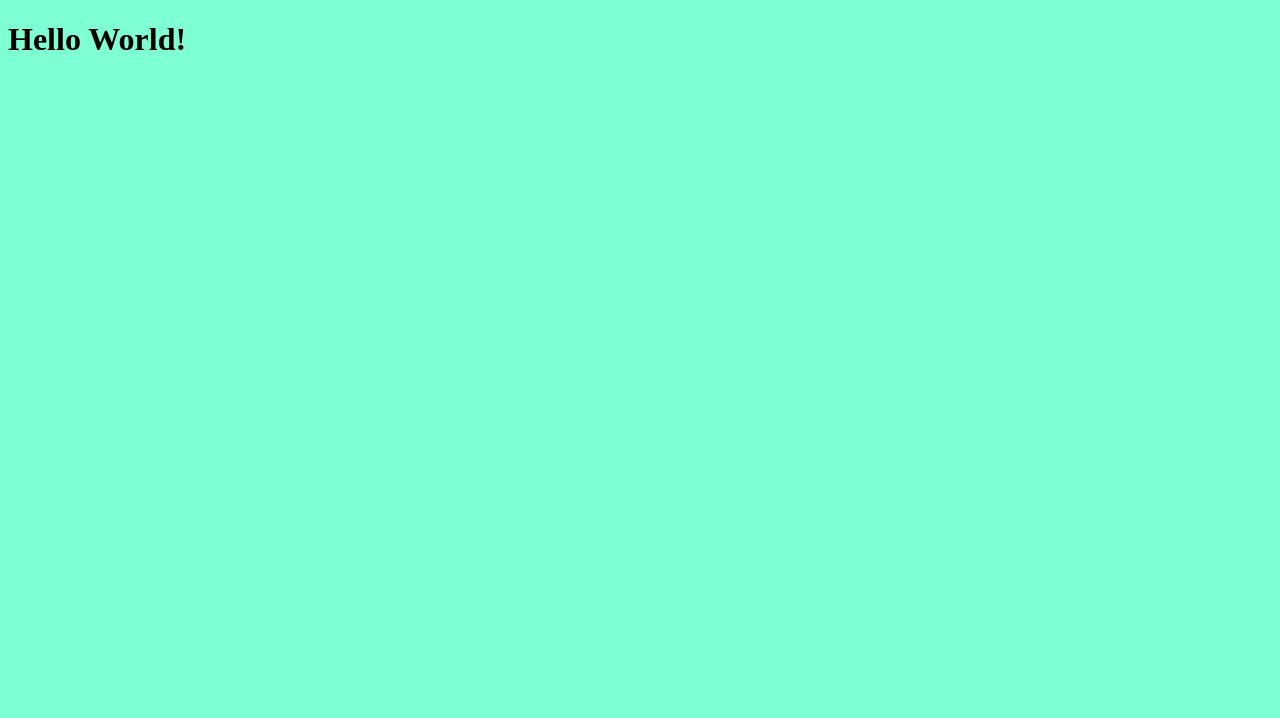
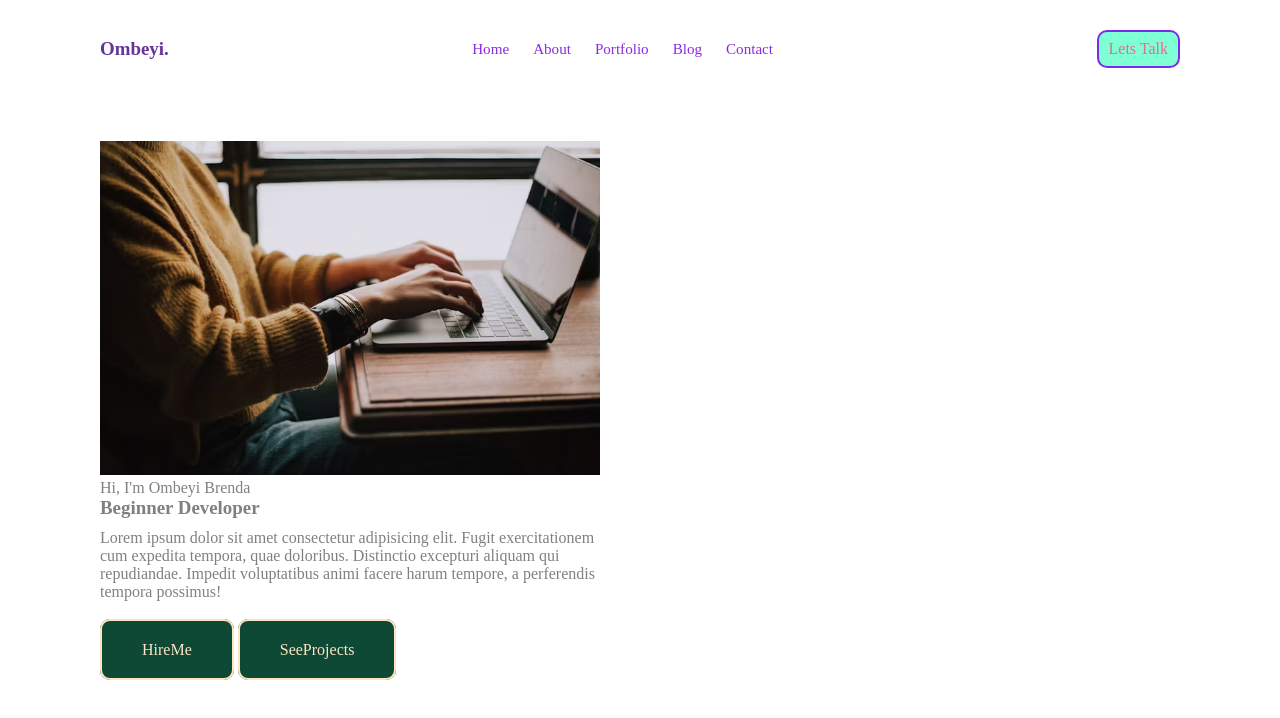
Before and after one commit to OmbeyiHub/My-Personal-Website, a plain HTML site: page index.html in a window 1280 px wide. Drawn offline with Linux system fonts and the light colour scheme.

Commit message:
my website

```diff
--- a/index.html
+++ b/index.html
@@ -7,8 +7,29 @@
     <link rel="stylesheet" href="style.css" />
 </head>
 <body>
-    <h1>Hello World!</h1>
-    <script src="script.js"></script>
+    <header>
+        <h2 class="logo">Ombeyi.</h2>
+        <nav class="navigation">
+            <a href="#">Home</a>
+            <a href="#">About</a>
+            <a href="#">Portfolio</a>
+            <a href="#">Blog</a>
+            <a href="#">Contact</a>
+        </nav>
+        <a href="#" class="btn-talk">Lets Talk</a>
+ </header>
+ <section class="home">
+    <div class="content">
+         <img src="./Assets 2/picture.avif"alt="laptop"width=500
+        <h2>Hi, I'm <span>Ombeyi Brenda</span></h2>
+        <h4>Beginner Developer</h4>
+        <p>Lorem ipsum dolor sit amet consectetur adipisicing elit. Fugit exercitationem cum expedita tempora, quae doloribus. Distinctio excepturi aliquam qui repudiandae. Impedit voluptatibus animi facere harum tempore, a perferendis tempora possimus!</p>
+        <div class="btn-group">
+            <a href="#">HireMe</a>
+            <a href="#">SeeProjects</a>
+</div>
+</div>
 
+ </section>
 </body>
 </html>
--- a/style.css
+++ b/style.css
@@ -1,3 +1,72 @@
-body {
-    background:aquamarine;
+*{
+    margin: 0;
+    padding: 0;
+    box-sizing: border-box;
+    font-family: 'Poppins';
 }
+header {
+    position: fixed;
+    top: 0;
+    left: 0;
+    width: 100%;
+    padding: 30px 100px;
+    display: flex;
+    justify-content: space-between;
+    align-items: center;
+    z-index: 100;
+}
+.logo{
+    font-size: 0.5cm;
+    color: rebeccapurple;
+    cursor: default;
+}
+.navigation a {
+    font-size: 0.4cm;
+    color: blueviolet;
+    text-decoration: none;
+    margin-right: 20px;
+    font-weight: 500;
+}
+.btn-talk {
+    color: palevioletred;
+    text-decoration: none;
+    padding: 8px 10px;
+    background-color: aquamarine;
+    border-radius: 10px;
+    border: 2px solid #7d2ae8;
+    font-weight: 500;
+}
+.home {
+    position: relative;
+    width: 100%;
+    height: 100vh;
+    display: flex;
+    align-items: center;
+    padding: 30px 100px;
+}
+.content{
+    max-width: 500px;
+    color: gray;
+}
+.content h2 {
+    font-size: 1cm;
+}
+.content h2 span{
+    color: rgb(72, 22, 120);
+}
+.content h4 {
+    font-size: 0.5cm;
+}
+.content p{
+    padding: 10px 0 40px 0;
+
+}
+.btn-group a {
+    color: bisque;
+    text-decoration: none;
+    padding: 20px 40px;
+    background-color: rgb(13, 73, 53);
+    border-radius: 10px;
+    border: 2px solid ;
+    font-weight: 500px;
+}
```
Also changed, not shown: Assets 2/picture.avif (added), 1 other file.
